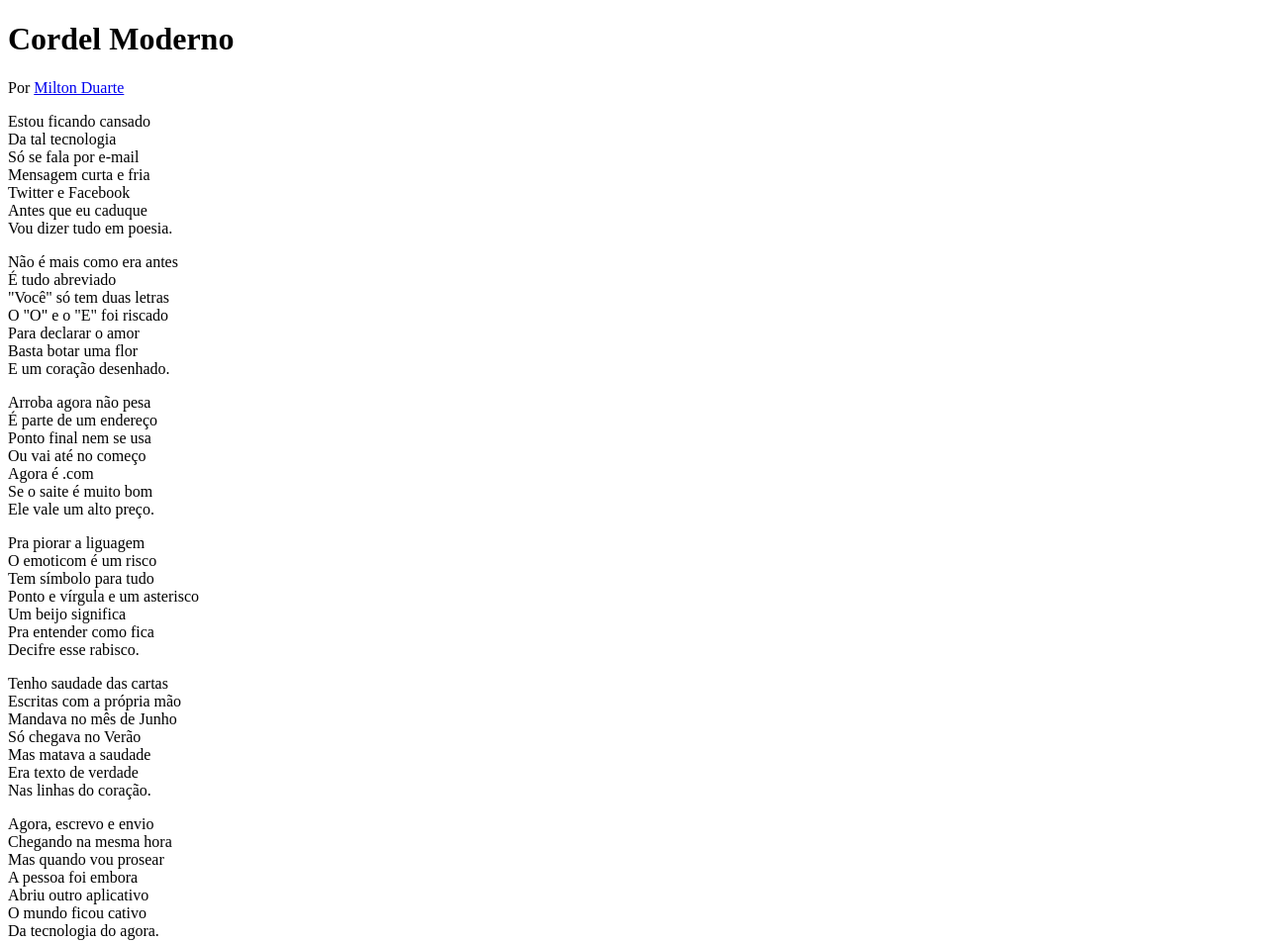
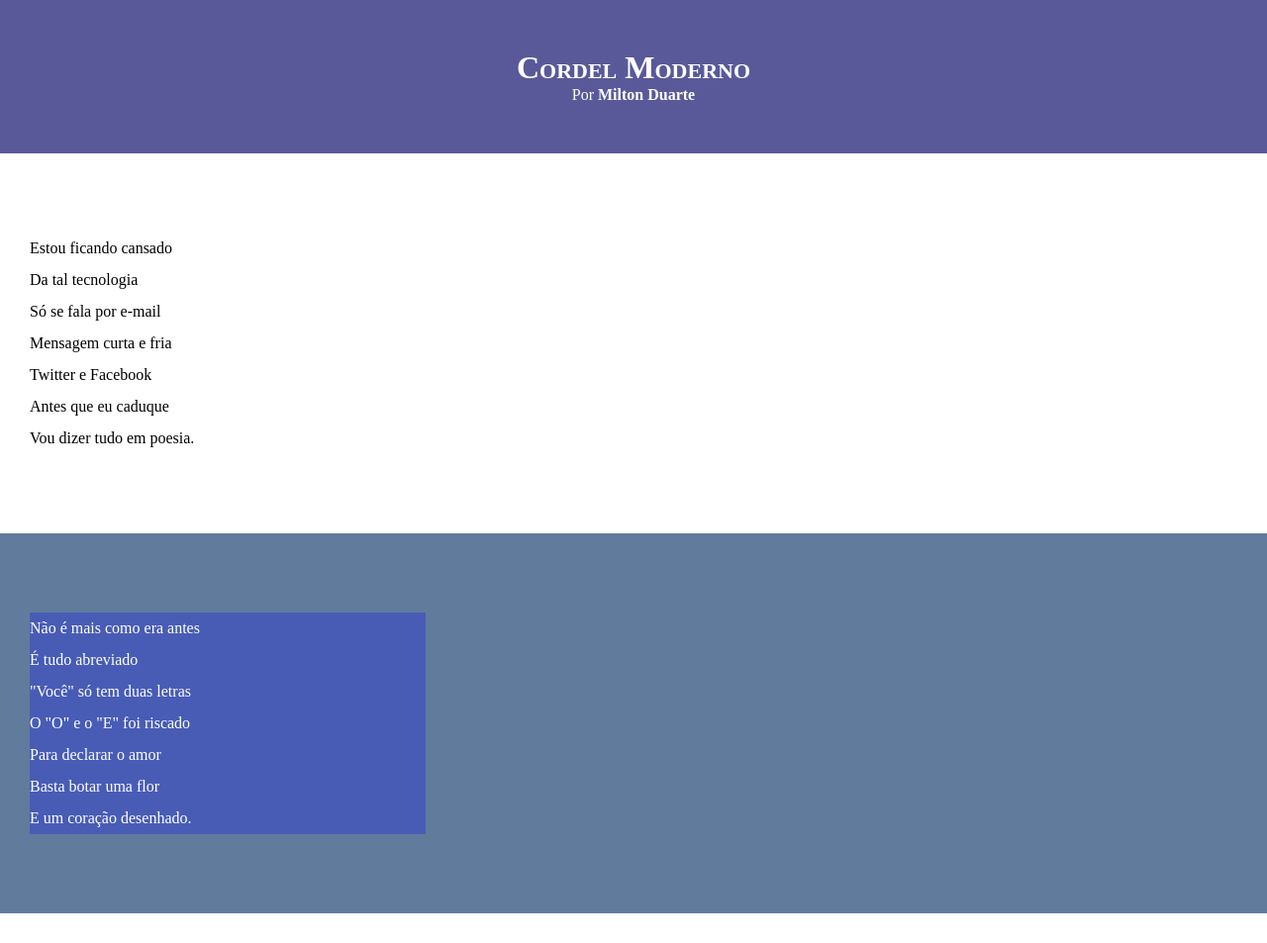
Before and after one commit to AlineLourenco/projeto-cordel, a plain HTML site: page index.html in a window 1280 px wide. Shown: the top 953 px of the page at 99% size. Drawn offline with Linux system fonts and the light colour scheme.

Commit message:
Atualizei os estilos dos textos e blocos

```diff
--- a/estilo/style.css
+++ b/estilo/style.css
@@ -1 +1,65 @@
 @charset "UTF-8";
+
+* {
+  margin: 0px;
+  padding: 0px;
+}
+
+html, body {
+  min-height: 100vh;
+  background-color: darkgray;
+}
+
+header {
+  background-color: rgb(89, 89, 154);
+  color: white;
+  text-align: center;
+}
+
+header > h1 {
+  padding-top: 50px;
+  /* text-transform: uppercase; outra opção*/
+  font-variant: small-caps;
+}
+
+header > p {
+  padding-bottom: 50px;
+}
+
+a {
+  color: white;
+  text-decoration: none;
+  font-weight: bolder;
+}
+
+a:hover {
+  text-decoration: underline;
+}
+
+section.normal {
+  background-color: white;
+  color: black;
+}
+
+section {
+  padding-top: 10vh;
+  padding-bottom: 10vh;
+  line-height: 2em;
+  padding-left: 30px;
+}
+section.imagem {
+  background-color: rgb(97, 123, 157);
+  color: white;
+}
+
+section.imagem > p {
+  width: 400px;
+  background-color: rgba(0, 0, 255, 0.253);
+}
+
+footer {
+  background-color: rgb(89, 89, 154);
+  color: white;
+  text-align: center;
+  padding: 10px;
+}
--- a/index.html
+++ b/index.html
@@ -12,7 +12,7 @@
     <p>Por <a href="https://www.recantodasletras.com.br/poesias/3186743" target="_blank">Milton Duarte</a></p>
   </header>
 
-  <section>
+  <section class="normal">
     <p>
       Estou ficando cansado<br>
       Da tal tecnologia<br>
@@ -24,7 +24,7 @@
     </p>
   </section>
 
-  <section>
+  <section class="imagem">
     <p>
       Não é mais como era antes<br>
       É tudo abreviado<br>
@@ -36,7 +36,7 @@
     </p>
   </section>
 
-  <section>
+  <section class="normal">
     <p>
       Arroba agora não pesa<br>
       É parte de um endereço<br>
@@ -59,7 +59,7 @@
   </section>
 
 
-  <section>
+  <section class="imagem">
     <p>
       Tenho saudade das cartas<br>
       Escritas com a própria mão<br>
@@ -71,7 +71,7 @@
     </p>
   </section>
 
-  <section>
+  <section class="normal">
     <p>
       Agora, escrevo e envio<br>
       Chegando na mesma hora<br>
```
